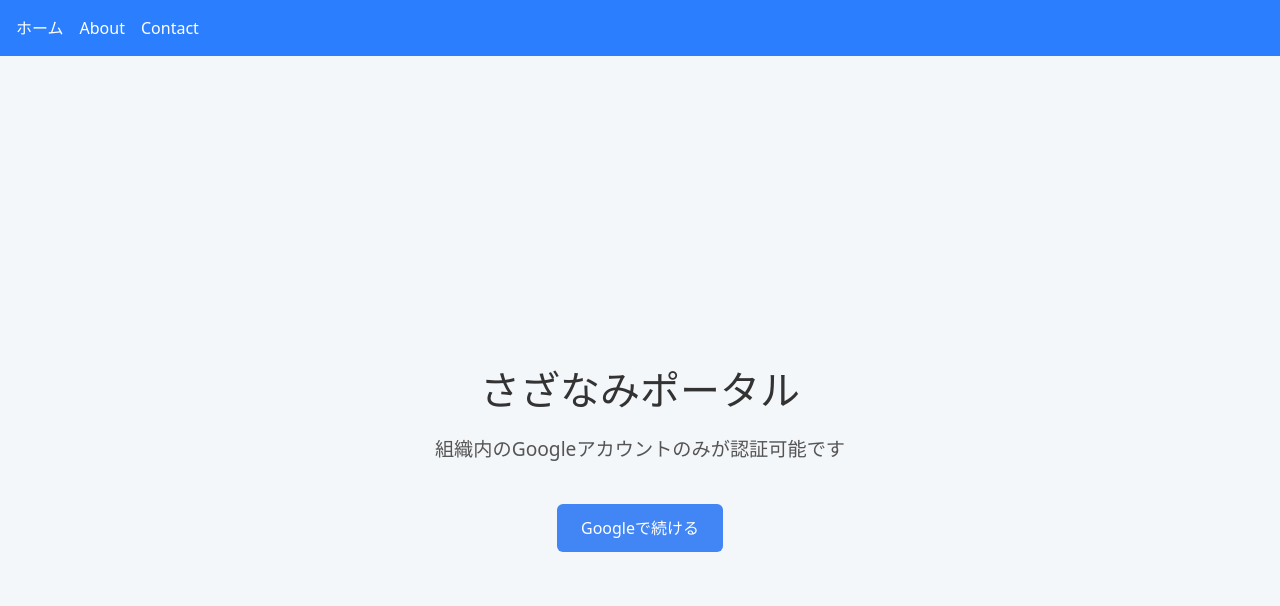
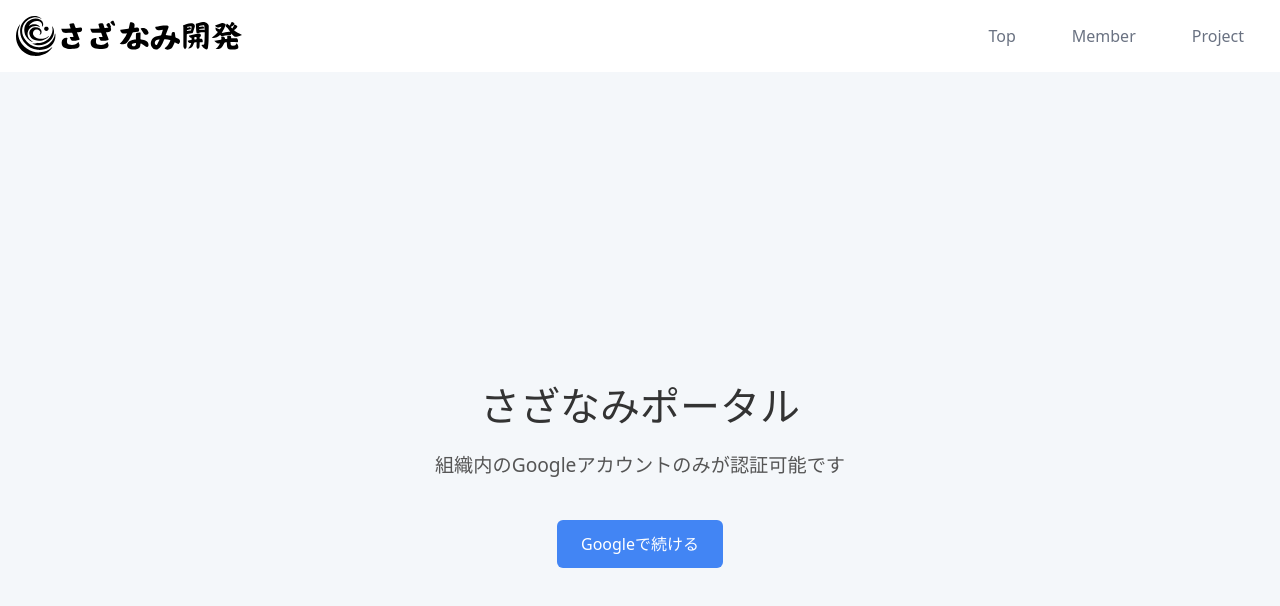
Before and after one commit to yussy15/sazanami, a Next.js app: page / in a window 1280 px wide. Shown: the top 606 px of the page. Built offline with nearby package versions, Linux system fonts and the light colour scheme; no server answers.

Commit message:
HederのUIを作成

```diff
--- a/src/components/Header.tsx
+++ b/src/components/Header.tsx
@@ -1,13 +1,26 @@
-import Link from 'next/link';
+import Link from "next/link";
 
 const Header = () => {
   return (
-    <header className="bg-blue-500 p-4 text-white">
-      <nav>
+    <header className="bg-white shadow-lg p-4 text-white flex items-center">
+      <img src="/sazanami_dev.svg" alt="" className="h-10" />
+      <nav className="ml-auto">
         <ul className="flex space-x-4">
-          <li><Link href="/">ホーム</Link></li>
-          <li><Link href="/about">About</Link></li>
-          <li><Link href="/contact">Contact</Link></li>
+          <li>
+            <Link href="/Top" className="text-gray-500  rounded-lg p-2 hover:bg-black hover:text-white transition duration-500 ease-in-out">
+              <span className="mx-3">Top</span>
+            </Link>
+          </li>
+          <li>
+            <Link href="/about" className="text-gray-500  rounded-lg p-2 hover:bg-black hover:text-white transition duration-300 ease-in-out">
+            <span className="mx-3">Member</span>
+            </Link>
+          </li>
+          <li>
+            <Link href="/contact" className="text-gray-500  rounded-lg p-2 hover:bg-black hover:text-white transition duration-300 ease-in-out">
+            <span className="mx-3">Project</span>
+            </Link>
+          </li>
         </ul>
       </nav>
     </header>
```
